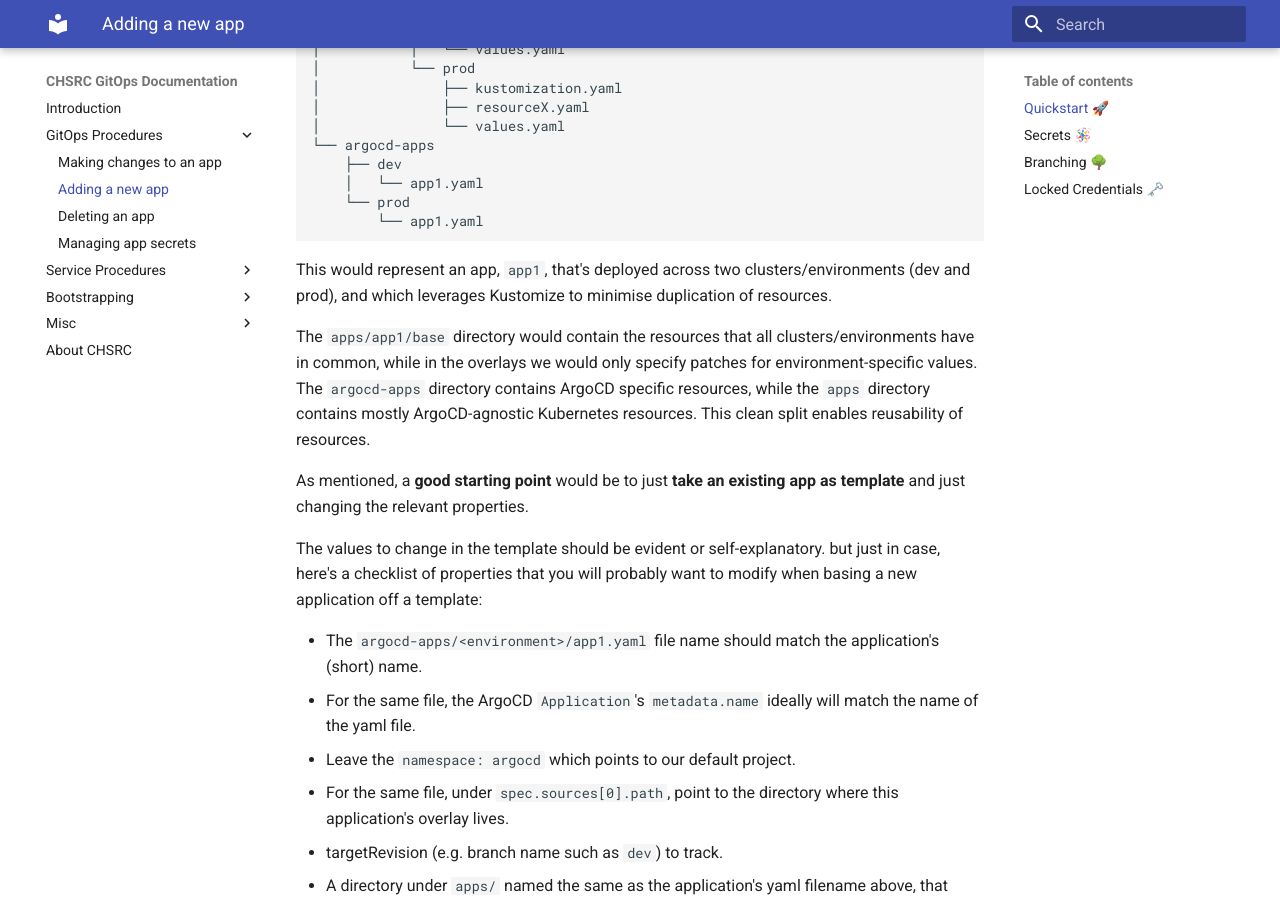
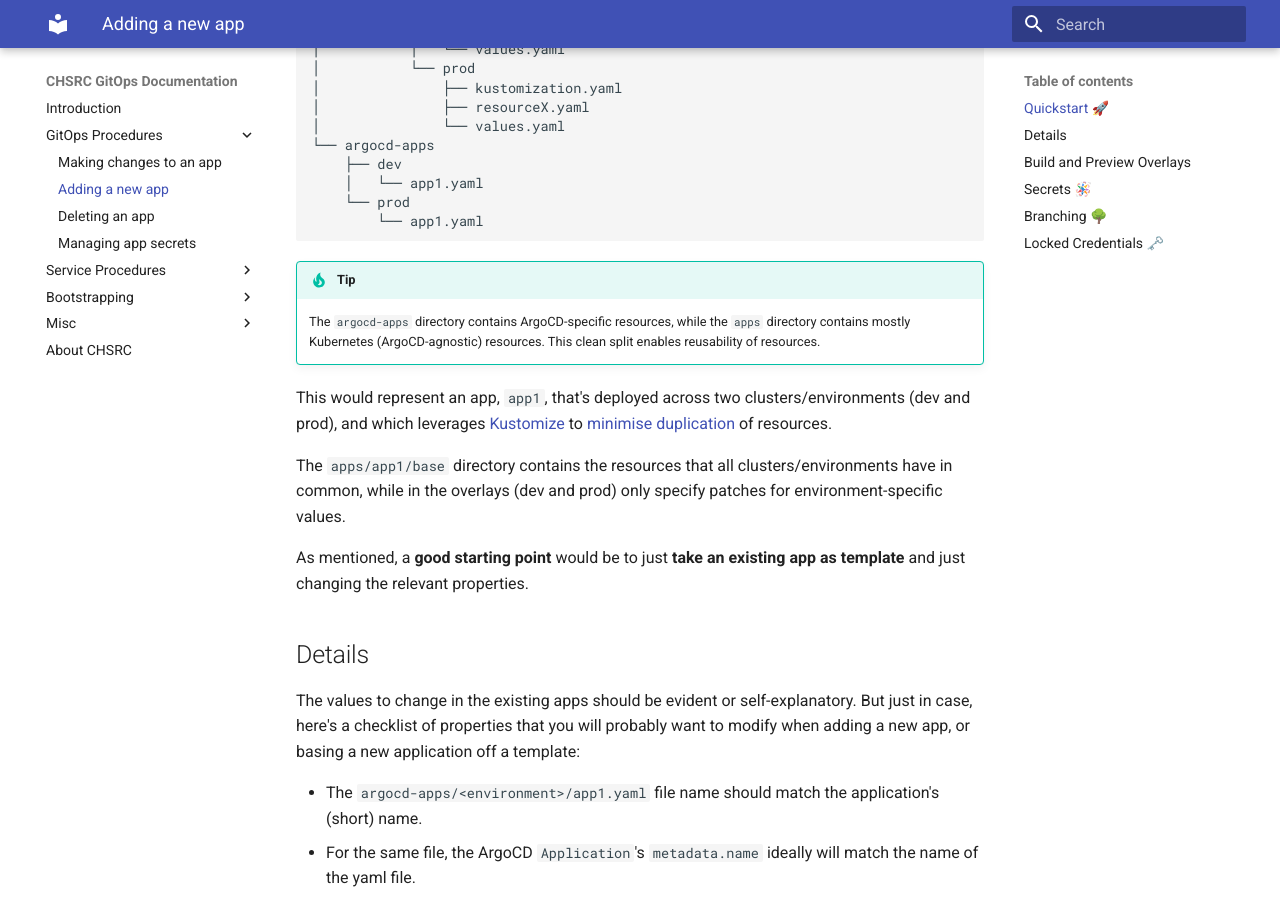
Before and after one commit to ska-telescope/ska-src-chsrc-gitops, an MkDocs documentation site: the page built from docs/procedures/gitops/new-app.md, in a window 1280 px wide and 900 px high, scrolled down 645 px. Built offline with MkDocs 1.6.1 and Material for MkDocs 9.7.7, drawn with Linux system fonts in a browser that asks for light colours; some of the changed text lies outside the part shown.

Commit message:
CHOC-71: improve new-app docs

````diff
--- a/docs/procedures/gitops/new-app.md
+++ b/docs/procedures/gitops/new-app.md
@@ -35,20 +35,26 @@ Applications will have a directory structure roughly resembling the following:
         └── app1.yaml
 ```
 
+!!! Tip
+    The `argocd-apps` directory contains ArgoCD-specific resources, while the `apps` directory
+    contains mostly Kubernetes (ArgoCD-agnostic) resources. This clean split enables reusability of
+    resources.
+
 This would represent an app, `app1`, that's deployed across two clusters/environments (dev and
-prod), and which leverages Kustomize to minimise duplication of resources.
+prod), and which leverages [Kustomize](https://kustomize.io/) to [minimise
+duplication](https://speakerdeck.com/spesnova/introduction-to-kustomize?slide=7) of resources.
 
-The `apps/app1/base` directory would contain the resources that all clusters/environments have in
-common, while in the overlays we would only specify patches for environment-specific values. The
-`argocd-apps` directory contains ArgoCD specific resources, while the `apps` directory contains
-mostly ArgoCD-agnostic Kubernetes resources. This clean split enables reusability of resources.
+The `apps/app1/base` directory contains the resources that all clusters/environments have in common,
+while in the overlays (dev and prod) only specify patches for environment-specific values.
 
 As mentioned, a **good starting point** would be to just **take an existing app as template** and
 just changing the relevant properties.
 
-The values to change in the template should be evident or self-explanatory. but just in case, here's
-a checklist of properties that you will probably want to modify when basing a new application off a
-template:
+## Details
+
+The values to change in the existing apps should be evident or self-explanatory. But just in case,
+here's a checklist of properties that you will probably want to modify when adding a new app, or
+basing a new application off a template:
 
 * The `argocd-apps/<environment>/app1.yaml` file name should match the application's (short) name.
   * For the same file, the ArgoCD `Application`'s `metadata.name` ideally will match the name of the
@@ -93,14 +99,26 @@ Therefore, please define the following if needed:
     * Prefer strategic merge patches or JSON patches based on common sense about what is simpler,
       according to each case.
 
+## Build and Preview Overlays
+
+In order to check how an app's resources are rendered for a specific overlay, one can easily check
+locally as follows.
+
+```bash
+kustomize build --load-restrictor LoadRestrictionsNone --enable-helm apps/app1/overlays/dev
+```
+
+This will output all of the resources as ArgoCD would apply them. Doing this check is recommended
+during development before pushing changes, and during debugging.
+
 ## Secrets 🪅
 
 See the [Secrets Management](app-secrets.md) doc.
 
 ## Branching 🌳
 
-See [Making Changes](making-changes.md) for how to deal with feature branches and MRs. Adding a new app is just a
-special case for making a change to the infrastructure.
+See [Making Changes](making-changes.md) for how to deal with feature branches and MRs. Adding a new
+app is just a special case for making a change to the infrastructure.
 
 ## Locked Credentials 🗝️
 
````
